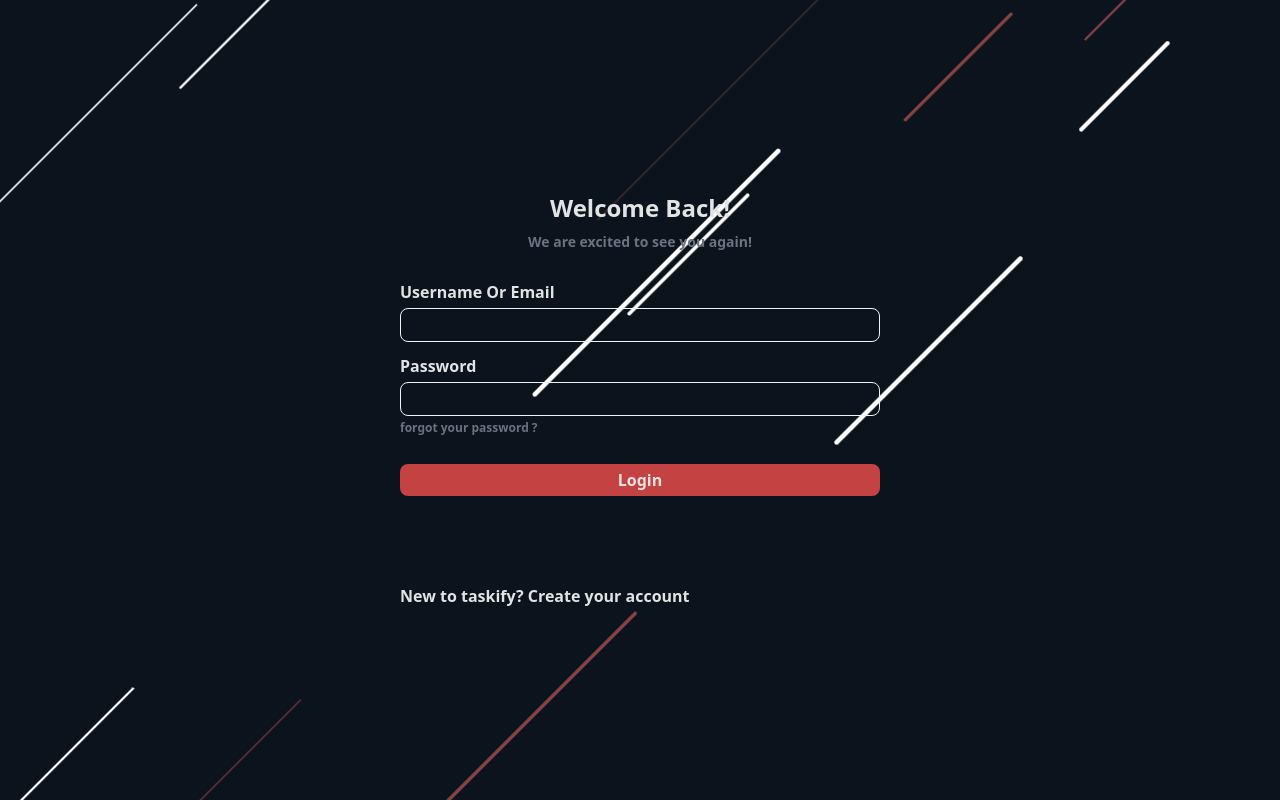
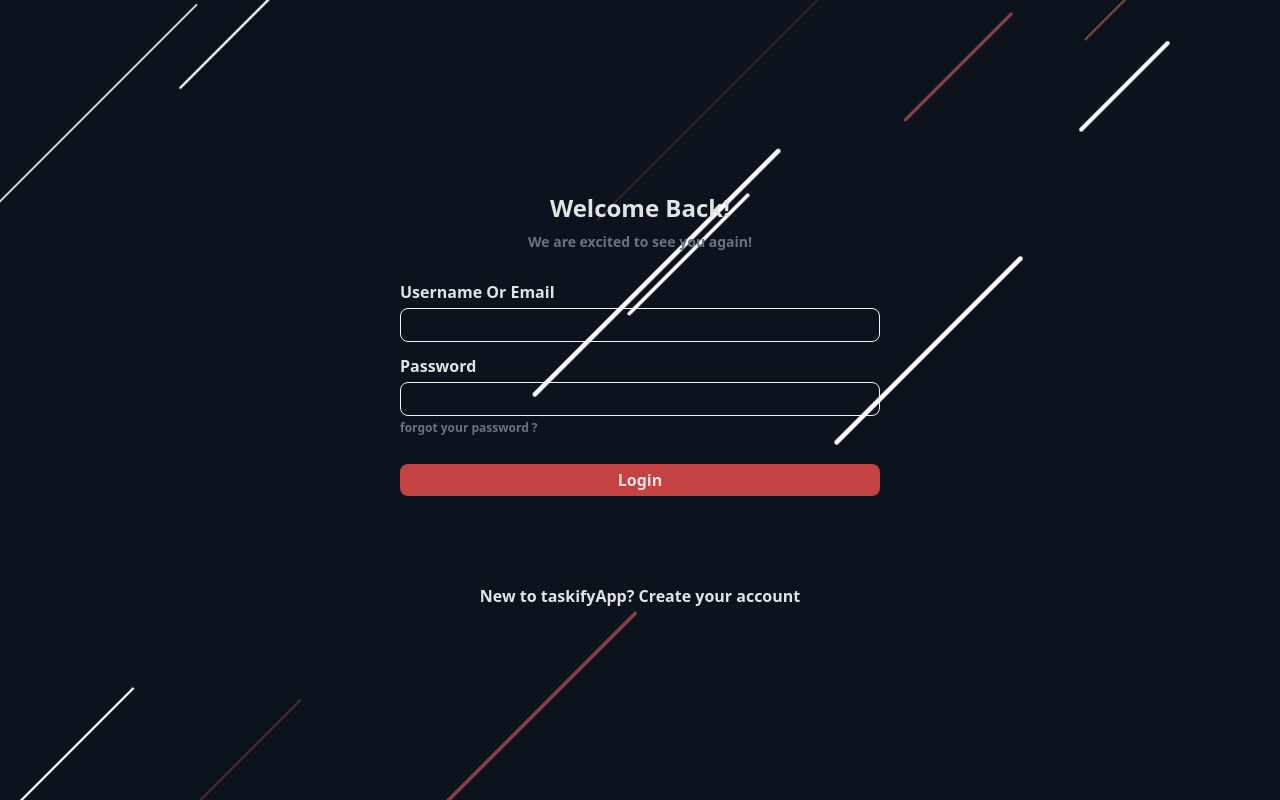
Before and after one commit to Rajeev1503/Habits, a Next.js app: page / in a window 1280 px wide. Built offline with nearby package versions, Linux system fonts and the light colour scheme; no server answers.

Commit message:
making big changes

```diff
--- a/components/shared/components/UIElements/rightPageMenu.js
+++ b/components/shared/components/UIElements/rightPageMenu.js
@@ -175,9 +175,9 @@ const RightPageMenu = (props) => {
           </button>
         </div>
       </form>
-      <div className="bg-accent-background p-2 rounded-lg text-xs font-semibold" style={{position:'absolute', bottom:'1rem', width:'340px', right:'0.75rem'}}>
+      <div className="bg-accent-background-dark p-2 rounded-lg text-xs font-semibold" style={{position:'absolute', bottom:'1rem', width:'340px', right:'0.4rem'}}>
       <ChatBox>
-        <div className={`${chatBoxToggle?'hidden' : ''} flex flex-col gap-3 pb-3`} style={{height:'350px'}}>
+        <div className={`${chatBoxToggle?'hidden' : ''} flex flex-col gap-3 pb-3`} style={{height:'340px'}}>
           <div className="border border-border-dark rounded-lg " style={{height:'90%'}}>
 
           </div>
--- a/components/shared/components/UIElements/tasks.js
+++ b/components/shared/components/UIElements/tasks.js
@@ -56,7 +56,6 @@ export default function Tasks(props) {
                 className="cursor-pointer"
                 onClick={() => {
                   taskContext.setTask(task);
-                  setDisplayDetailedTask(!displayDetailedTask)
                   return props.setTaskHandler(task);
                 }}
               >
--- a/pages/app.js
+++ b/pages/app.js
@@ -33,7 +33,7 @@ export default function MainApp(props) {
   const [buttonDisplay, setButtonDisplay] = useState("none");
   const [centerPageData, setCenterPageData] = useState(
     <div className="mt-8">
-      <h2 className="text-xl font-semibold">Welcome, Select Task List</h2>
+      <h2 className="text-xl font-semibold">Welcome to TaskifyApp</h2>
       <br />
       <Image src={selecttasklist} alt="Select Task List" />
     </div>
@@ -75,11 +75,11 @@ export default function MainApp(props) {
   return (
     <Layout title="Home" pageHeading="Team Tasks">
         <Head>
-    <title>Taskify</title>
+    <title>TaskifyApp</title>
   </Head>
   <div className={`${toggleDarkMode?'bg-accent-background-dark text-lighttext': 'bg-accent-background-light text-darktext'}`} style={{height:'100vh'}}>
       <div
-        className="flex flex-col gap-2"
+        className="flex flex-col fixed top-0 right-1.5"
         style={{ height: "99vh", width: "99.2%", margin:'auto auto' }}
       >
         <div className={`${toggleDarkMode?'bg-main-background-dark': 'bg-main-background-light'} p-2 rounded-lg`} style={{width:'100%',margin:'auto auto' }}>
--- a/pages/signin.js
+++ b/pages/signin.js
@@ -1,16 +1,11 @@
-import Head from "next/head";
+
 import Link from "next/link";
-import Layout from "../components/layout/layout";
 import Button from "../components/shared/components/FormElements/button";
 import Input from "../components/shared/components/FormElements/input";
-import { FaGoogle } from "react-icons/fa";
-import { FaGithub } from "react-icons/fa";
-import { FaList } from "react-icons/fa";
 import { useForm } from "../components/shared/hooks/form-hook";
 import { getSession, signIn } from "next-auth/react";
-// import { useEffect } from "react";
 import { useRouter } from "next/router";
-import { useEffect, useState } from "react";
+import { useState } from "react";
 
 const SignIn = () => {
   const router = useRouter();
@@ -107,8 +102,8 @@ const [signInLoading, setSignInLoading] = useState(false)
           </form>
           <br />
 
-          <div className="w-full ">
-            New to taskify? <Link href="/user/signup">Create your account</Link>
+          <div className="w-full text-center">
+            New to taskifyApp? <Link href="/user/signup">Create your account</Link>
           </div>
         </div>
       </div>
```
